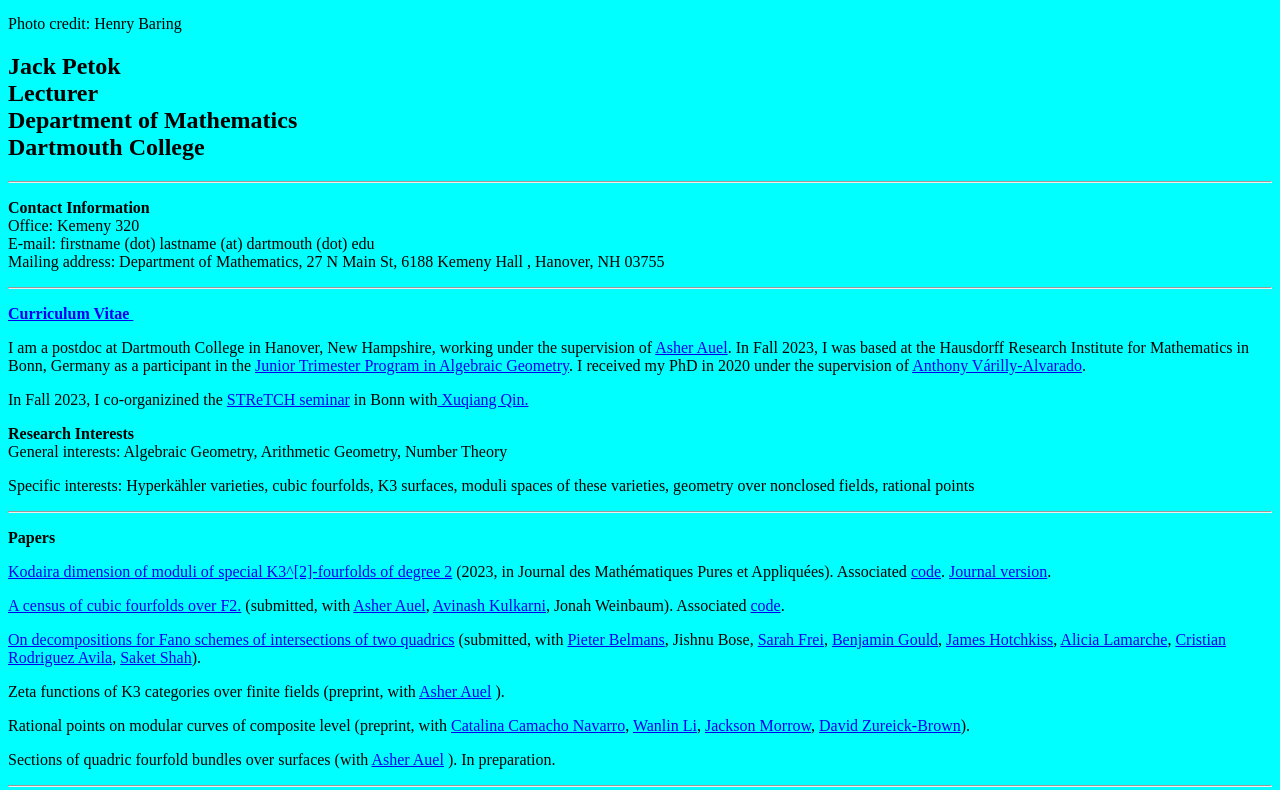
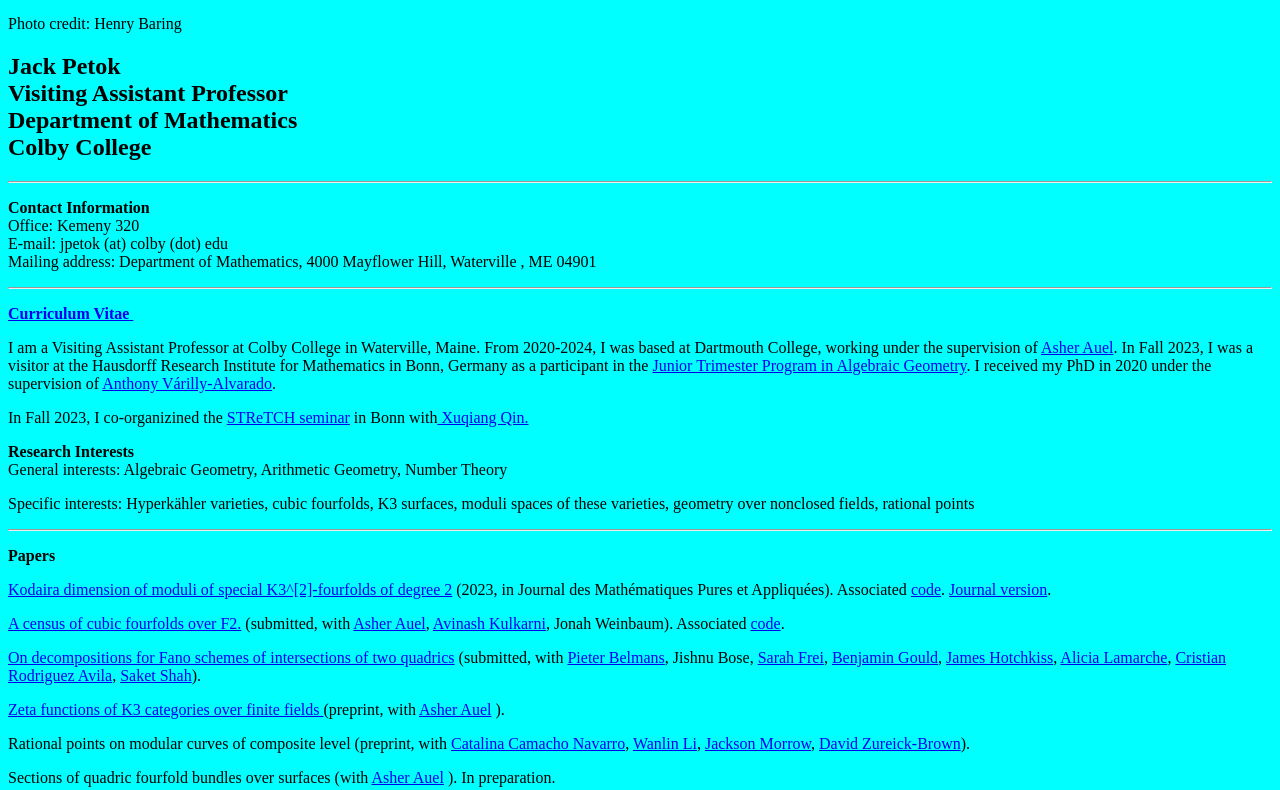
Before and after one commit to jackpetok/jackpetok.github.io, a plain HTML site: page index.html in a window 1280 px wide. Shown: the part 355-1145 px from the top of the page. Drawn offline with Linux system fonts and the light colour scheme.

Commit message:
Update index.html

```diff
--- a/index.html
+++ b/index.html
@@ -25,7 +25,7 @@
 
 
 
-				<h2>Jack Petok<br>Lecturer<br> Department of Mathematics<br>Dartmouth College</h2>
+				<h2>Jack Petok<br>Visiting Assistant Professor<br> Department of Mathematics<br>Colby College</h2>
 
 
 
@@ -35,9 +35,9 @@
 
 
 
-		</strong><p><strong>Contact Information</strong><br>Office: Kemeny 320<br>E-mail: firstname (dot) lastname (at) dartmouth (dot) edu</a><br>
+		</strong><p><strong>Contact Information</strong><br>Office: Kemeny 320<br>E-mail: jpetok (at) colby (dot) edu</a><br>
 
-		Mailing address: Department of Mathematics, 27 N Main St,  6188 Kemeny Hall , Hanover, NH 03755
+		Mailing address: Department of Mathematics, 4000 Mayflower Hill,  Waterville , ME 04901
 
 
 
@@ -59,7 +59,7 @@
 <p><strong><a href="CVJWPDartmouth.pdf">Curriculum Vitae </a> </strong>&nbsp;
 
 
- <p>  I am a postdoc at Dartmouth College in Hanover, New Hampshire, working under the supervision of <a href="https://www.math.dartmouth.edu/~auel">Asher Auel</a>. In Fall 2023, I was based at the Hausdorff Research Institute for Mathematics in Bonn, Germany as a participant in the <a href="https://www.him.uni-bonn.de/programs/current-trimester-program/jtp-algebraic-geometry/description/">Junior Trimester Program in Algebraic Geometry</a>. I received my PhD in 2020 under the supervision of <a href="https://www.math.dartmouth.edu/~av15">Anthony V&aacute;rilly-Alvarado</a>.</p>
+ <p>  I am a Visiting Assistant Professor at Colby College in Waterville, Maine. From 2020-2024, I was based at Dartmouth College, working under the supervision of <a href="https://www.math.dartmouth.edu/~auel">Asher Auel</a>. In Fall 2023, I was a visitor at the Hausdorff Research Institute for Mathematics in Bonn, Germany as a participant in the <a href="https://www.him.uni-bonn.de/programs/current-trimester-program/jtp-algebraic-geometry/description/">Junior Trimester Program in Algebraic Geometry</a>. I received my PhD in 2020 under the supervision of <a href="https://www.math.rice.edu/~av15">Anthony V&aacute;rilly-Alvarado</a>.</p>
 
 <p>In Fall 2023, I co-organizined the <a href="https://sites.google.com/view/stretchseminar">STReTCH seminar</a> in Bonn with<a href="https://qinxuqiang.github.io/"> Xuqiang Qin.</a>
 </p>
@@ -89,7 +89,7 @@
 		 <p>  <a href ="Papers/article-conjecture.pdf"> On decompositions for Fano schemes of intersections of two quadrics</a> (submitted, with <a href="https://pbelmans.ncag.info/">Pieter Belmans</a>,  Jishnu Bose, <a href="https://math.dartmouth.edu/~sfrei/">Sarah Frei</a>,
   <a href="https://sites.google.com/umich.edu/brgould">Benjamin Gould</a>, <a href="https://sites.google.com/view/jameshotchkiss">James Hotchkiss</a>, <a href=" https://alicialamarche.com/">Alicia Lamarche</a>, <a href="https://sites.google.com/umass.edu/cristianrodriguez/home">Cristian Rodriguez Avila</a>, <a href="https://lsa.umich.edu/math/people/phd-students/sakets.html">Saket Shah</a>).</p>
 
-	   	 <p> Zeta functions of K3 categories over finite fields (preprint, with  <a href="https://www.math.dartmouth.edu/~auel">Asher Auel</a> ).</p>
+	   	 <p> <a href="https://math.dartmouth.edu/~auel/papers/docs/AP_zeta_K3_category.pdf">Zeta functions of K3 categories over finite fields </a> (preprint, with  <a href="https://www.math.dartmouth.edu/~auel">Asher Auel</a> ).</p>
 
 	 <p> Rational points on modular curves of composite level (preprint, with <a href=" https://catalinacn.github.io/">Catalina Camacho Navarro</a>, <a href="https://www.math.wustl.edu/~wanlin/">Wanlin Li</a>, <a href="https://sites.google.com/site/jacksonsalvatoremorrow/">Jackson Morrow</a>, <a href="https://dmzb.github.io/">David Zureick-Brown</a>).</p>
 
@@ -159,7 +159,7 @@ Some non-mathematical activities that I enjoy: cooking, singing, hiking, biking,
 <p><strong>Links</strong>&nbsp;
 
 
-<p><a href="http://math.dartmouth.edu/">Math Department Home Page</a>
+<p><a href="https://www.colby.edu/academics/departments-and-programs/mathematics/">Math Department Home Page</a>
 
 <script>
 	  (function(i,s,o,g,r,a,m){i['GoogleAnalyticsObject']=r;i[r]=i[r]||function(){
```
